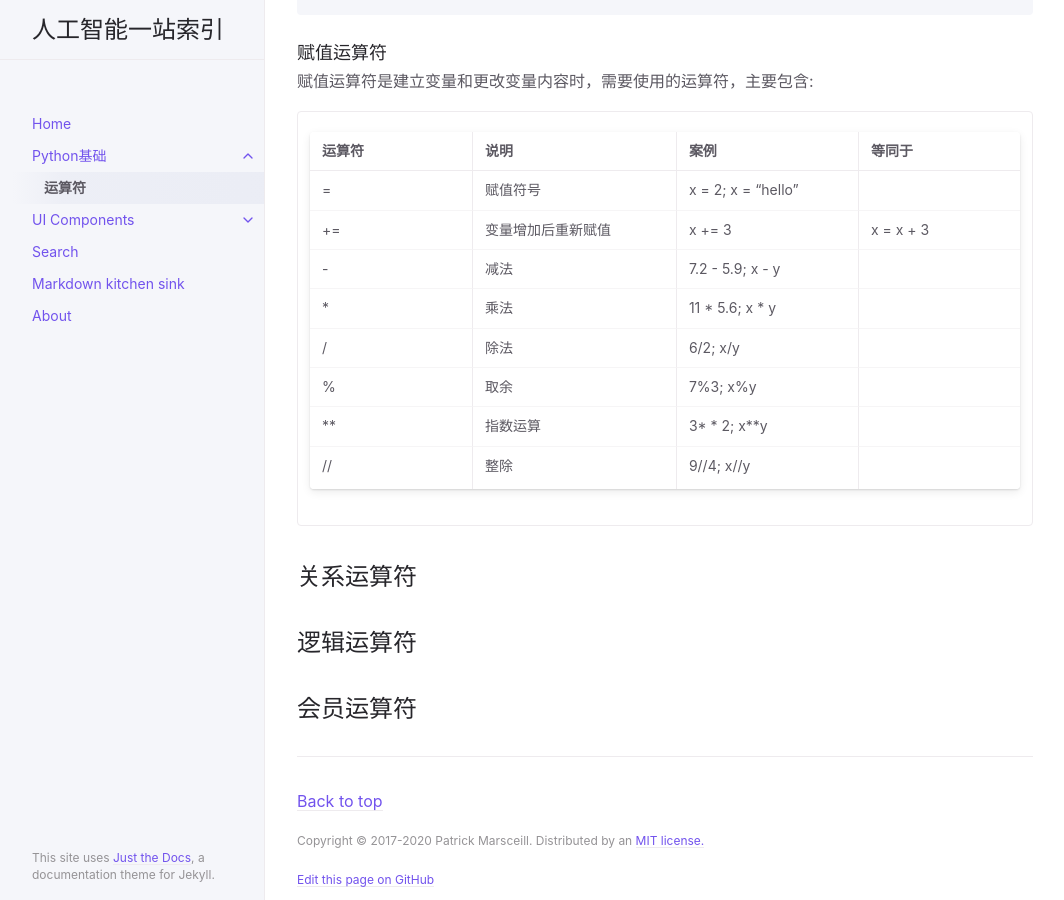
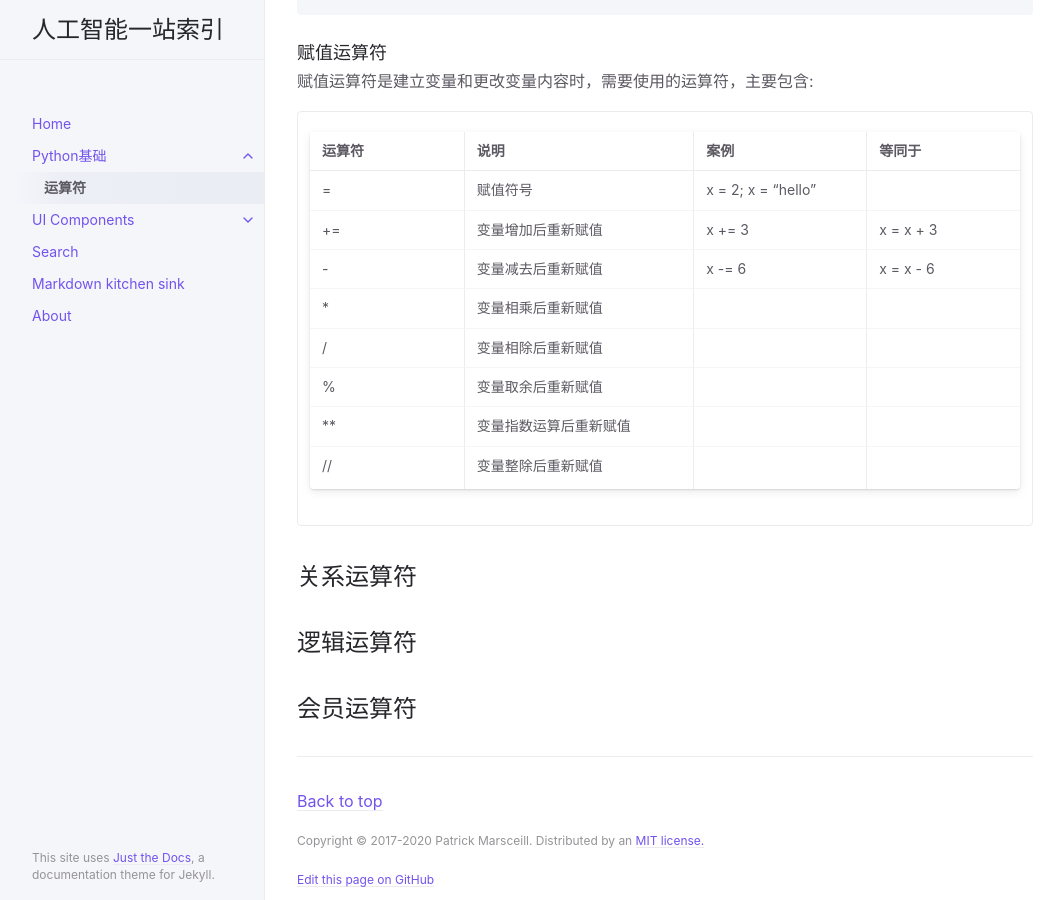
Before and after one commit to Michael-yunfei/avwebv2, a Jekyll site: the page built from docs/IntroPython/operators.md, in a window 1280 px wide and 900 px high, scrolled down 1474 px. Shown: the whole window, without its empty margins (107-1171 px from the left). Built offline with Jekyll 4.4.1, drawn with Linux system fonts in a browser that asks for light colours.

```diff
--- a/docs/IntroPython/operators.md
+++ b/docs/IntroPython/operators.md
@@ -69,12 +69,12 @@ print(9 // 2)  # 4
 |:-------------|:------------------|:------| :------|
 | = | 赋值符号| x = 2; x = "hello" | |
 | +=          | 变量增加后重新赋值 | x += 3|  x = x + 3  |
-| - | 减法   | 7.2 - 5.9; x - y  | |
-| *           | 乘法     | 11 * 5.6; x * y   | |
-| /           | 除法 | 6/2; x/y  | |
-| %           |  取余  | 7%3; x%y | |
-|**           |  指数运算  |3\* \* 2; x\*\*y| |
-|//           |   整除  |9//4; x//y | |
+| - | 变量减去后重新赋值  | x -= 6  |x = x - 6 |
+| *           |  变量相乘后重新赋值    |    | |
+| /           |  变量相除后重新赋值 |   | |
+| %           |  变量取余后重新赋值  | | |
+|**           |  变量指数运算后重新赋值  | | |
+|//           |   变量整除后重新赋值  | | |
 
 </div>
 
```
